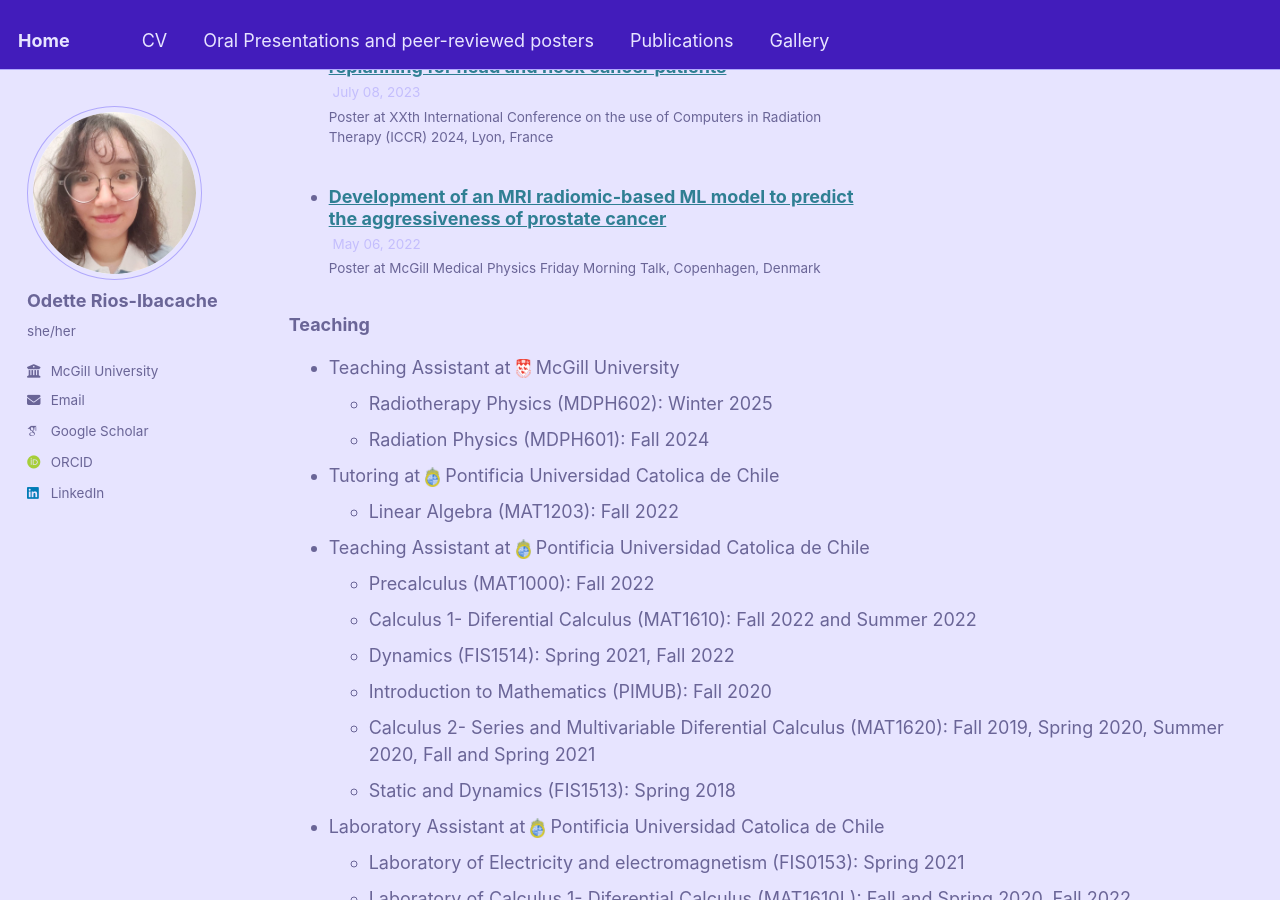
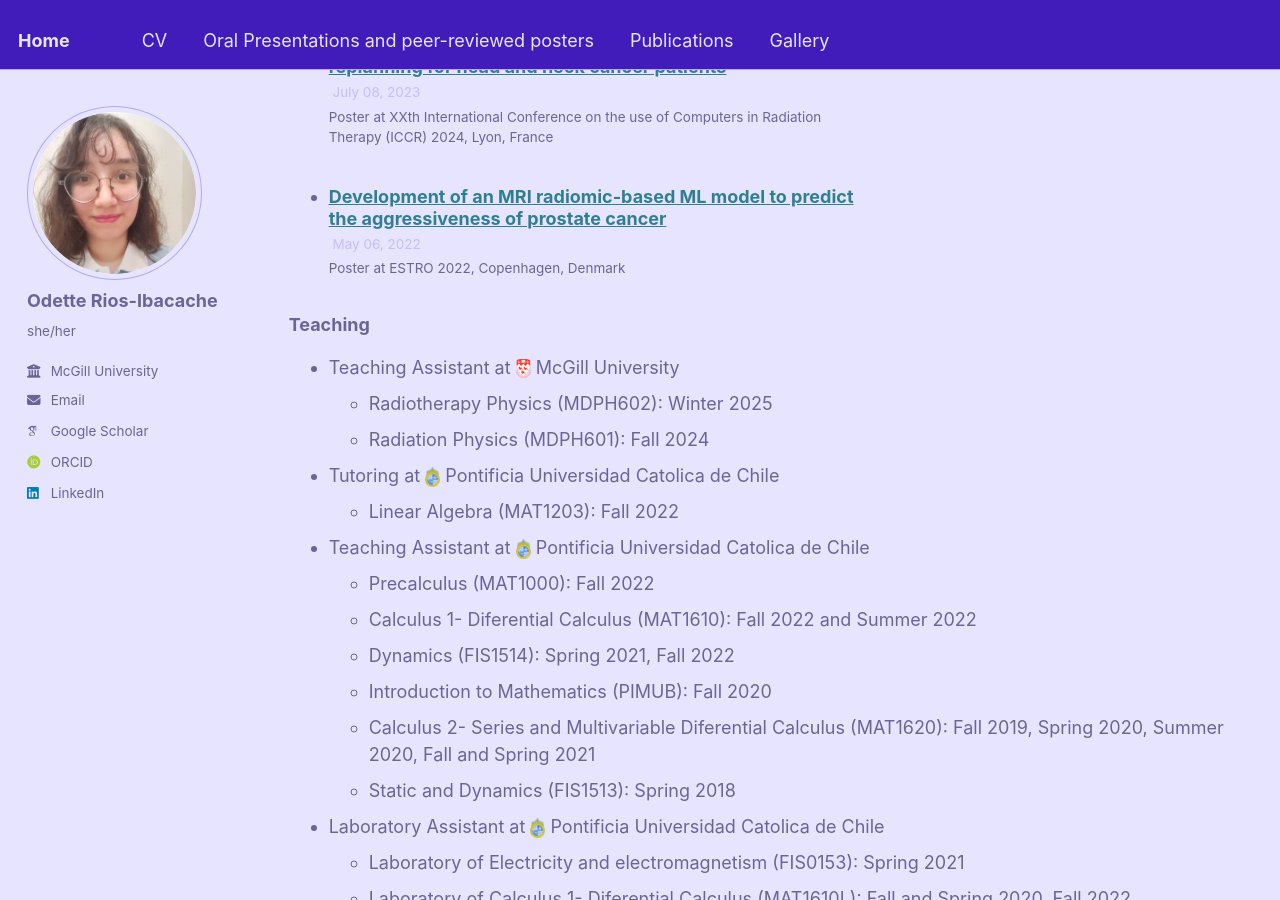
Before and after one commit to OdetteRiosI/odetteriosi.github.io, a Jekyll site: the page built from _pages/cv.md, in a window 1280 px wide and 900 px high, scrolled down 3382 px. Built offline with Jekyll 4.4.1, drawn with Linux system fonts in a browser that asks for light colours; some web fonts are replaced.

Commit message:
Update talk-7.md

```diff
--- a/_talks/talk-7.md
+++ b/_talks/talk-7.md
@@ -3,7 +3,7 @@ title: "Development of an MRI radiomic-based ML model to predict the aggressiven
 collection: posters
 type: "Poster"
 permalink: /talks/talk-7
-venue: "McGill Medical Physics Friday Morning Talk"
+venue: "ESTRO 2022"
 date: 2022-05-06/10
 location: "Copenhagen, Denmark"
 ---
```
